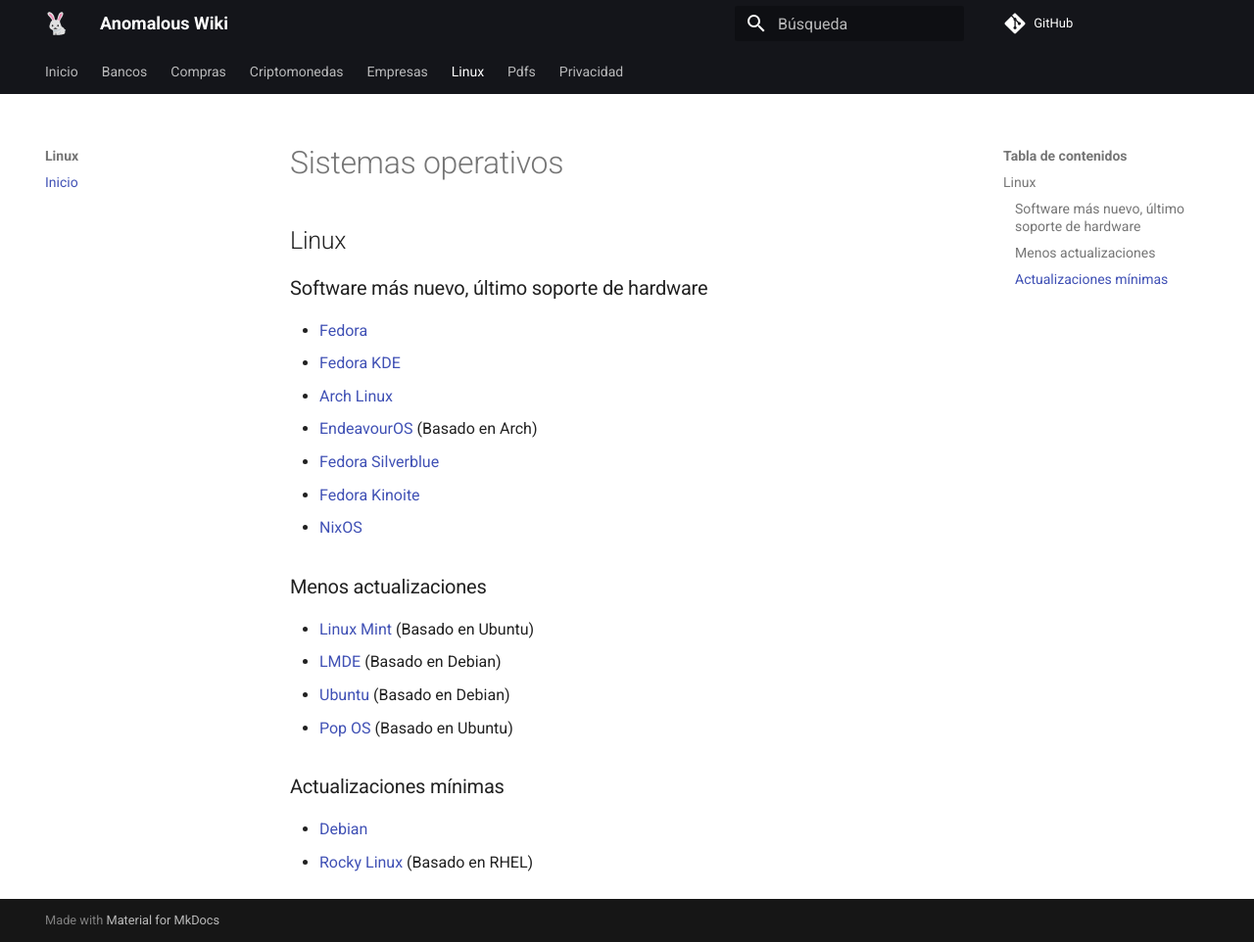
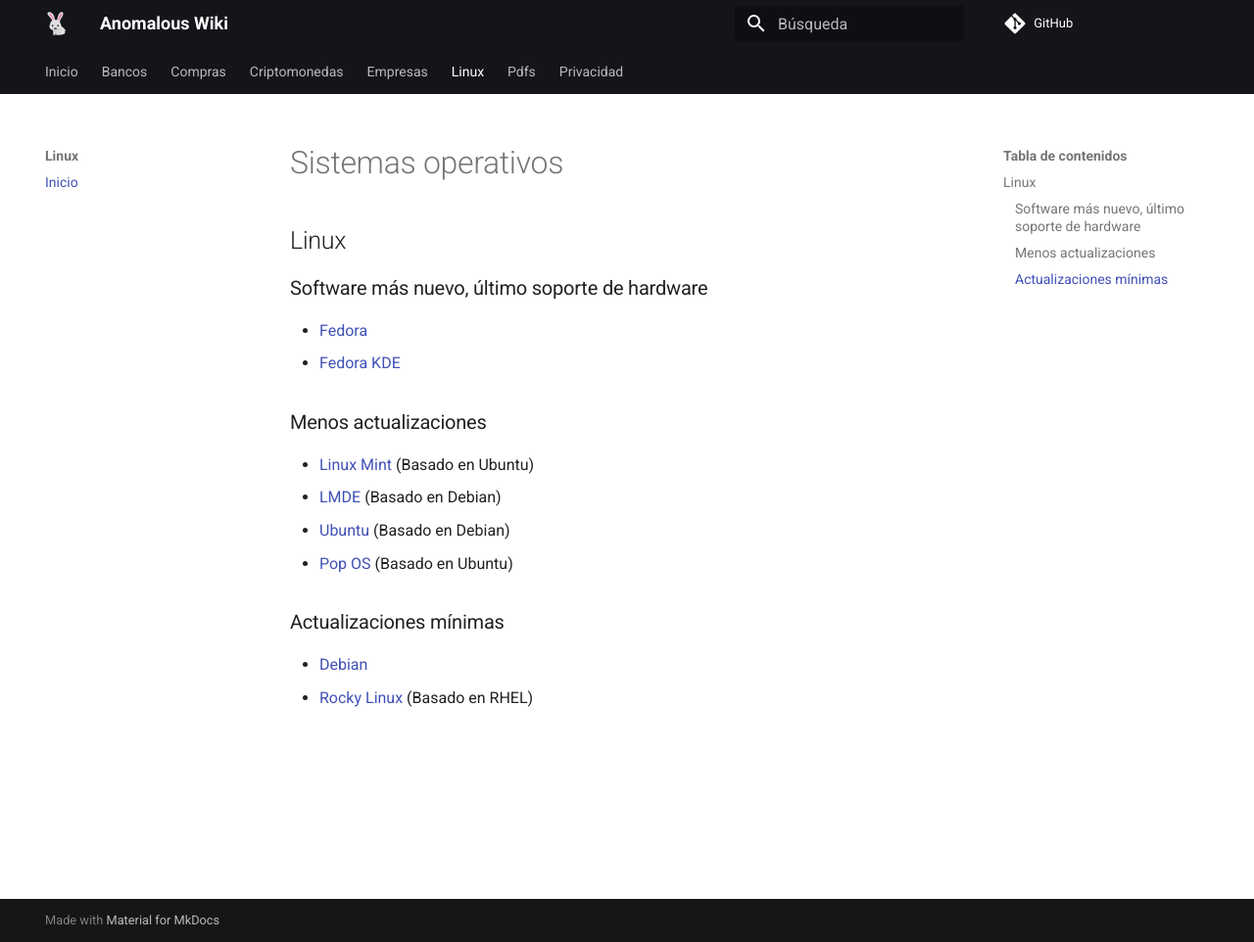
Before and after one commit to anomalouscode/wiki, an MkDocs documentation site: the page built from docs/linux/index.md, in a window 1280 px wide and 962 px high. Shown: the whole window at 98% size. Built offline with MkDocs 1.6.1 and Material for MkDocs 9.7.7, drawn with Linux system fonts in a browser that asks for light colours; comment, search, counter and statistics services are not loaded.

Commit message:
Update index.md

```diff
--- a/docs/linux/index.md
+++ b/docs/linux/index.md
@@ -10,11 +10,6 @@
 
 - [Fedora](https://fedoraproject.org/workstation/)
 - [Fedora KDE](https://fedoraproject.org/spins/kde/)
-- [Arch Linux](https://www.archlinux.org/)
-- [EndeavourOS](https://endeavouros.com/) (Basado en Arch)
-- [Fedora Silverblue](https://fedoraproject.org/silverblue/)
-- [Fedora Kinoite](https://fedoraproject.org/kinoite/)
-- [NixOS](https://nixos.org/)
 
 ### Menos actualizaciones
 
```
